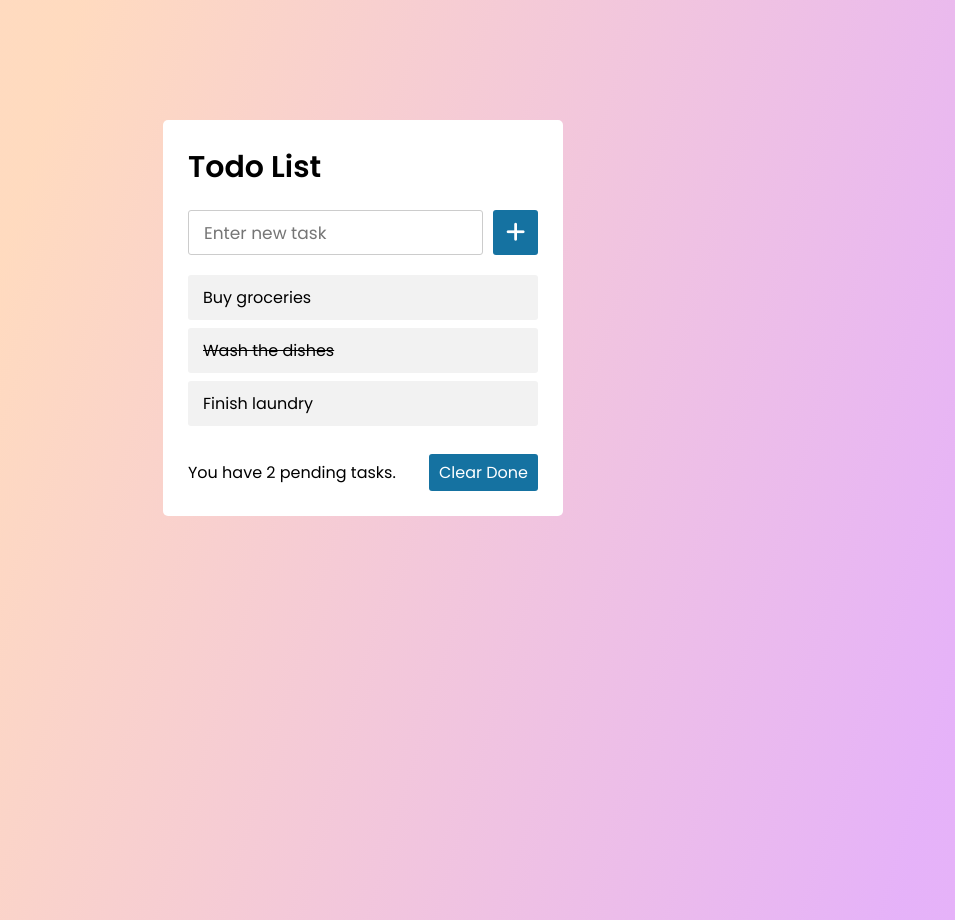
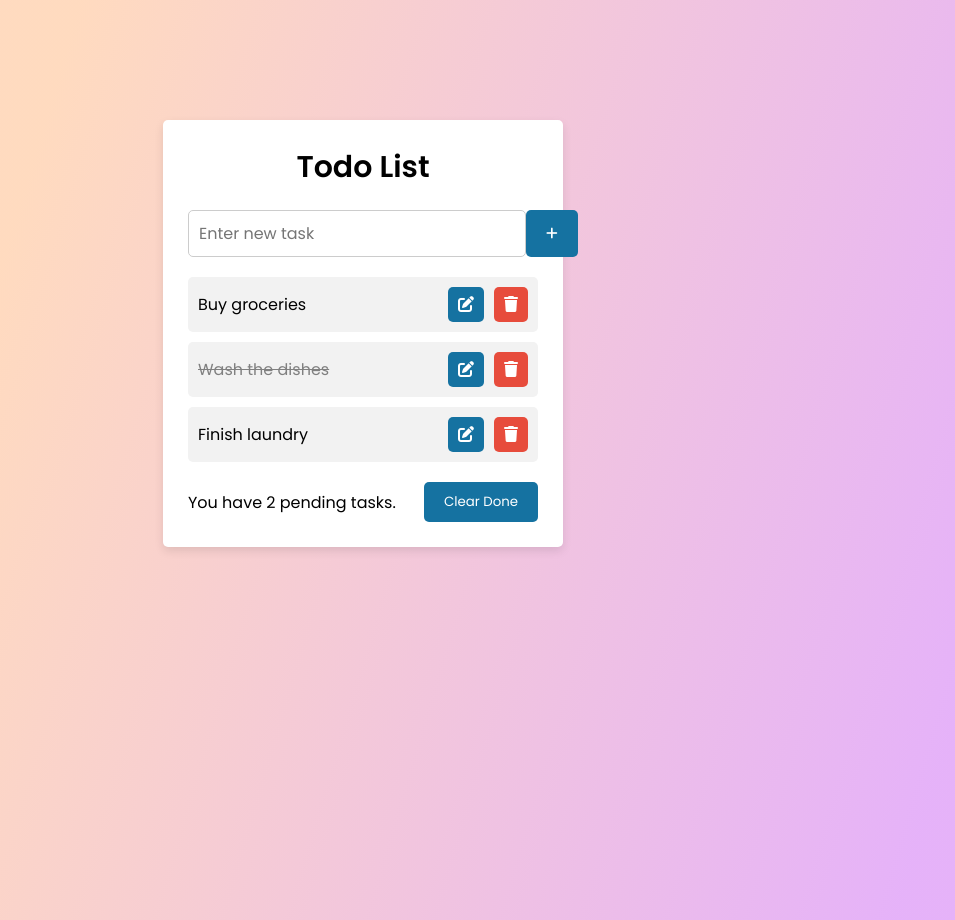
Before and after one commit to DianaAtzin/DWDD37-Project, a plain HTML site: page index.html in a window 1280 px wide. Shown: the whole page, without its empty margins (277-1232 px from the left). Drawn offline with Linux system fonts and the light colour scheme.

Commit message:
Refactor HTML and CSS for initial UI of todo app to add EDIT capability

```diff
--- a/index.html
+++ b/index.html
@@ -1,38 +1,32 @@
 <!DOCTYPE html>
-<html>
+<html lang="en">
 <head>
+  <meta charset="UTF-8">
+  <meta name="viewport" content="width=device-width, initial-scale=1.0">
   <title>Diana's Todo App</title>
-    <meta charset="UTF-8" />
+  <link rel="stylesheet" href="styles.css">
+  <link href="https://cdnjs.cloudflare.com/ajax/libs/font-awesome/6.0.0/css/all.min.css" rel="stylesheet" />
+  <link href="https://fonts.googleapis.com/css2?family=Poppins:wght@300;400;500;600;700&display=swap" rel="stylesheet" />
 </head>
-  <link rel="stylesheet" href="styles.css">
-  <link  href="https://cdnjs.cloudflare.com/ajax/libs/font-awesome/6.0.0/css/all.min.css" rel="stylesheet" />
-  <link href="https://fonts.googleapis.com/css2?family=Poppins:wght@300;400;500;600;700&display=swap" rel="stylesheet" />
-
 <body>
   <div class="wrapper">
     <header>Todo List</header>
+
     <div class="inputField">
-        <input type="text" placeholder="Enter new task" />
-        <button><i class="fas fa-plus"></i></button>
+      <input type="text" id="newTodoInput" placeholder="Enter new task" />
+      <button id="addTodoBtn"><i class="fas fa-plus"></i></button>
     </div>
-      <ul class="todoList">
-        <li class="done">
-          Buy groceries<span> <i class="fa fa-trash"></i></span>
-        </li>
-        <li>
-          Wash the dishes
-          <span class="editBtn"><i class="fa fa-edit"></i></span>
-          <span> <i class="fa fa-trash"></i></span>
-        </li>
-        <li>
-          Finish laundry
-          <span class="editBtn"><i class="fa fa-edit"></i></span>
-          <span> <i class="fa fa-trash"></i></span>
-        </li>
-      </ul>
+
+    <ul class="todoList" id="todoList"></ul>
+
+    <div id="updateTodoForm" class="hidden">
+      <input type="text" id="updateTodoName" placeholder="Edit task" />
+      <button id="updateTodoBtn">Update Todo</button>
+    </div>
+
     <div class="footer">
-        <span>You have 1 pending tasks.</span>
-        <button>Clear Done</button>
+      <span id="taskCount">You have 0 pending tasks.</span>
+      <button id="clearDoneBtn">Clear Done</button>
     </div>
   </div>
 
--- a/script.js
+++ b/script.js
@@ -1,7 +1,14 @@
+// Variables to hold elements and data
+let todoListElement = document.getElementById("todoList");
+let newTodoInput = document.getElementById("newTodoInput");
+let addTodoBtn = document.getElementById("addTodoBtn");
+let updateTodoForm = document.getElementById("updateTodoForm");
+let updateTodoName = document.getElementById("updateTodoName");
+let updateTodoBtn = document.getElementById("updateTodoBtn");
+let clearDoneBtn = document.getElementById("clearDoneBtn");
+let taskCount = document.getElementById("taskCount");
 
-// Declare the todoList array to store all todos
-
-// Initial todos array with sample data
+// Predefined todos array
 let todos = [
   {
     todoID: 0,
@@ -20,103 +27,100 @@ let todos = [
   },
 ];
 
-// Select the todoList element
-let todoList = document.querySelector(".todoList");
-let inputField = document.querySelector(".inputField input");
-let addButton = document.querySelector(".inputField button");
-let clearCompletedBtn = document.querySelector(".footer button");
+let currentlyEditing = null;
 
+// Function to render todos
+function renderTodos() {
+  todoListElement.innerHTML = ""; // Clear existing todos
 
-// Function to render the todos in the list
-function renderTodos() {
-  todoList.innerHTML = ""; // Clear the existing list items
+  todos.forEach((todo, index) => {
+    let li = document.createElement("li");
+    li.textContent = todo.todoText; // Access todoText property
+    li.classList.toggle("done", todo.todoComplete); // Access todoComplete property
 
-  todos.forEach((todo) => {
-    let li = document.createElement("li"); // Create a new list item element
-    li.textContent = todo.todoText; // Set the text content to the todo text
+    // Add click event to toggle done status
+    li.addEventListener("click", () => {
+      todo.todoComplete = !todo.todoComplete; // Toggle done status
+      renderTodos(); // Re-render todos to reflect changes
+    });
 
-    // Delete buttons
-    let deleteBtn = document.createElement("span");  // Create a new span element
-    deleteBtn.innerHTML = '<i class="fa fa-trash"></i>';  // Add a delete icon to the span element
-    deleteBtn.addEventListener("click", () => deleteTodo(todo.todoID));  // Add a click event listener to the delete button
+    let actions = document.createElement("div");
+    actions.classList.add("actions");
 
-    li.appendChild(deleteBtn); // Append the delete button to the list item
+    let editBtn = document.createElement("span");
+    editBtn.classList.add("editBtn");
+    editBtn.innerHTML = '<i class="fas fa-edit"></i>';
+    editBtn.addEventListener("click", (event) => {
+      event.stopPropagation(); // Prevent li click event from firing
+      editTodo(index);
+    });
 
+    let deleteBtn = document.createElement("span");
+    deleteBtn.classList.add("deleteBtn");
+    deleteBtn.innerHTML = '<i class="fas fa-trash"></i>';
+    deleteBtn.addEventListener("click", (event) => {
+      event.stopPropagation(); // Prevent li click event from firing
+      deleteTodo(index);
+    });
 
-    //Mark the todo as completed
-    // Apply "done" class if the todo is completed
-    li.className = todo.todoComplete ? "done" : "";
-    // Add a click event listener to toggle completion status
-    li.addEventListener("click", () => {
-      toggleTodoCompletion(todo.todoID); // Toggle the completion status
-    });
-    todoList.appendChild(li); // Append the list item to the todoList
+    actions.appendChild(editBtn);
+    actions.appendChild(deleteBtn);
+    li.appendChild(actions);
+    todoListElement.appendChild(li);
   });
-
-  // Update the pending tasks count
-  updatePendingCount();
-}
-
-
-
-// Function to toggle completion status of a todo
-function toggleTodoCompletion(id) {
-  const todo = todos.find((todoItem) => todoItem.todoID === id); // Find the todo by ID
-  if (todo) {
-    todo.todoComplete = !todo.todoComplete; // Toggle the completion status
-    console.log(
-      `Todo ${todo.todoText} marked as ${todo.todoComplete ? "done" : "not done"}`
-    );
-    renderTodos(); // Re-render the todos to reflect changes
-  }
-}
-
-
-// Function to update the pending tasks count
-function updatePendingCount() {
-  const pendingCount = todos.filter(todo => !todo.todoComplete).length;
-  const footerText = document.querySelector(".footer span");
-  footerText.textContent = `You have ${pendingCount} pending tasks.`;
+  taskCount.textContent = `You have ${todos.filter(todo => !todo.todoComplete).length} pending tasks.`;
 }
 
 // Function to add a new todo
 function addTodo() {
-  const todoText = inputField.value.trim();
-  if (todoText === "") return; // Prevent adding empty todos
-  const newTodo = {
-    todoID: todos.length ? Math.max(...todos.map(todo => todo.todoID)) + 1 : 0,
-    todoText,
-    todoComplete: false,
-  };
-  todos.push(newTodo);
-  inputField.value = ""; // Clear input field
-  renderTodos(); // Re-render list
+  let title = newTodoInput.value.trim();
+  if (title) {
+    let newTodoID = todos.length ? Math.max(todos.map(todo => todo.todoID)) + 1 : 0; // Ensure unique todoID
+    todos.push({ todoID: newTodoID, todoText: title, todoComplete: false });
+    newTodoInput.value = "";
+    renderTodos();
+  }
 }
 
-// Event listeners for adding todos
-addButton.addEventListener("click", addTodo);
-inputField.addEventListener("keypress", (event) => {
-  if (event.key === "Enter") addTodo();
+// Function to edit a todo
+function editTodo(index) {
+  updateTodoName.value = todos[index].todoText;
+  currentlyEditing = index;
+  updateTodoForm.classList.remove("hidden");
+}
+
+// Function to update a todo
+updateTodoBtn.addEventListener("click", () => {
+  if (currentlyEditing !== null) {
+    todos[currentlyEditing].todoText = updateTodoName.value.trim();
+    updateTodoName.value = "";
+    updateTodoForm.classList.add("hidden");
+    currentlyEditing = null;
+    renderTodos();
+  }
 });
 
-
 // Function to delete a todo
-function deleteTodo(id) {
-  todos = todos.filter((todo) => todo.todoID !== id);
-  renderTodos(); // Re-render list
+function deleteTodo(index) {
+  todos.splice(index, 1);
+  renderTodos();
 }
 
+// Function to clear completed todos
+clearDoneBtn.addEventListener("click", () => {
+  todos = todos.filter(todo => !todo.todoComplete);
+  renderTodos();
+});
 
-// Function to clear completed todos
-function clearCompletedTodos() {
-  todos = todos.filter((todo) => !todo.todoComplete); // Remove completed todos
-  renderTodos(); // Re-render list
-}
+// Event listener for adding a todo by button click
+addTodoBtn.addEventListener("click", addTodo);
 
+// Event listener for adding a todo by pressing "Enter"
+newTodoInput.addEventListener("keypress", (event) => {
+  if (event.key === "Enter") {
+    addTodo();
+  }
+});
 
-// Event listener for clearing completed todos
-clearCompletedBtn.addEventListener("click", clearCompletedTodos);
-
-
-// Initial render of todos
+// Render todos on page load
 renderTodos();
--- a/styles.css
+++ b/styles.css
@@ -1,137 +1,124 @@
-@import url("https://fonts.googleapis.com/css2?family=Poppins:wght@400;500;600&display=swap");
+@import url("https://fonts.googleapis.com/css2?family=Poppins:wght@300;400;500;600;700&display=swap");
 
 :root {
   --main-blue: #1572a1;
-  --main-green: #a777dd;
+  --main-red: #e74c3c;
   --main-grey: #f2f2f2;
-  --main-red: #e74c3c;
   --main-white: #fff;
-  --sub-blue: #86c6f4;
   --sub-grey: #ccc;
   background: linear-gradient(106.5deg, rgba(255, 215, 185, 0.91) 23%, rgba(223, 159, 247, 0.8) 93%);
 }
 
 * {
+  margin: 0;
   padding: 0;
-  margin: 0;
   box-sizing: border-box;
   font-family: "Poppins", sans-serif;
 }
 
 body {
+  background: var(--background);
   height: 100vh;
-  width: 100%;
-  background: var(background);
-}
-
-button {
-  height: 100%;
-  border: none;
-  border-radius: 3px;
-  outline: none;
-  background: var(--main-blue);
-  color: var(--main-white);
-  cursor: pointer;
 }
 
 .wrapper {
   margin: 120px auto;
   max-width: 400px;
   width: 100%;
-  border-radius: 5px;
   background: var(--main-white);
   padding: 25px;
+  border-radius: 5px;
+  box-shadow: 0 4px 10px rgba(0, 0, 0, 0.1);
 }
 
-.wrapper header {
+header {
   font-size: 30px;
   font-weight: 600;
+  text-align: center;
 }
 
-.wrapper .inputField {
+.inputField {
   display: flex;
-  height: 45px;
-  width: 100%;
   margin: 20px 0;
 }
 
 .inputField input {
-  width: 85%;
-  height: 100%;
+  flex: 1;
+  padding: 10px;
+  font-size: 16px;
   border: 1px solid var(--sub-grey);
-  font-size: 17px;
-  border-radius: 3px;
-  padding-left: 15px;
+  border-radius: 5px;
 }
 
 .inputField button {
-  width: 45px;
-  margin-left: 10px;
-  font-size: 22px;
+  background-color: var(--main-blue);
+  color: var(--main-white);
+  border: none;
+  padding: 0 20px;
+  cursor: pointer;
+  border-radius: 5px;
 }
 
-.wrapper .todoList {
-  max-height: 250px;
-  overflow-y: scroll;
+.todoList {
+  list-style: none;
+  padding: 0;
+  margin: 20px 0;
 }
 
-.todoList::-webkit-scrollbar {
-  width: 0;
-}
 .todoList li {
-  list-style: none;
-  height: 45px;
-  line-height: 45px;
-  position: relative;
-  background: var(--main-grey);
-  margin-bottom: 8px;
-  border-radius: 3px;
-  padding-left: 15px;
-  cursor: default;
-  overflow: hidden;
+  display: flex;
+  justify-content: space-between;
+  align-items: center;
+  background-color: var(--main-grey);
+  padding: 10px;
+  margin-bottom: 10px;
+  border-radius: 5px;
+  font-size: 16px;
 }
 
 .done {
-  text-decoration: line-through;
+  text-decoration: line-through; /* This will add the line through text */
+  color: grey; /* Optional: Change the color of completed items */
 }
 
-.todoList li span {
-  position: absolute;
-  right: -45px;
-  width: 45px;
-  color: var(--main-white);
-  text-align: center;
-  background: var(--main-red);
-  border-radius: 0 3px 3px 0;
-  cursor: pointer;
-  transition: all 0.3s ease;
+
+.actions {
+  display: flex;
+  gap: 10px; /* Space between buttons */
 }
 
-.todoList li span.editBtn {
-  position: absolute;
-  right: -45px;
-  width: 45px;
-  color: var(--main-white);
-  text-align: center;
-  background: var(--yellow);
-
+.actions span {
   cursor: pointer;
-  transition: all 0.3s ease;
+  padding: 5px 10px; /* Padding for better visibility */
+  border-radius: 5px;
 }
 
-.todoList li:hover span {
-  right: 0;
+.actions .editBtn {
+  background-color: var(--main-blue);
+  color: var(--main-white);
 }
 
-.wrapper .footer {
-  /*   width: 100%; */
+.actions .deleteBtn {
+  background-color: var(--main-red);
+  color: var(--main-white);
+}
+
+.hidden {
+  display: none;
+}
+
+.footer {
   display: flex;
   justify-content: space-between;
+  align-items: center;
   margin-top: 20px;
-  align-items: center;
 }
 
 .footer button {
-  font-size: 16px;
-  padding: 6px 10px;
+  background-color: var(--main-blue);
+  color: var(--main-white);
+  border: none;
+  padding: 10px 20px;
+  cursor: pointer;
+  border-radius: 5px;
 }
```
Lines whose indentation alone changed are shown as unchanged.
